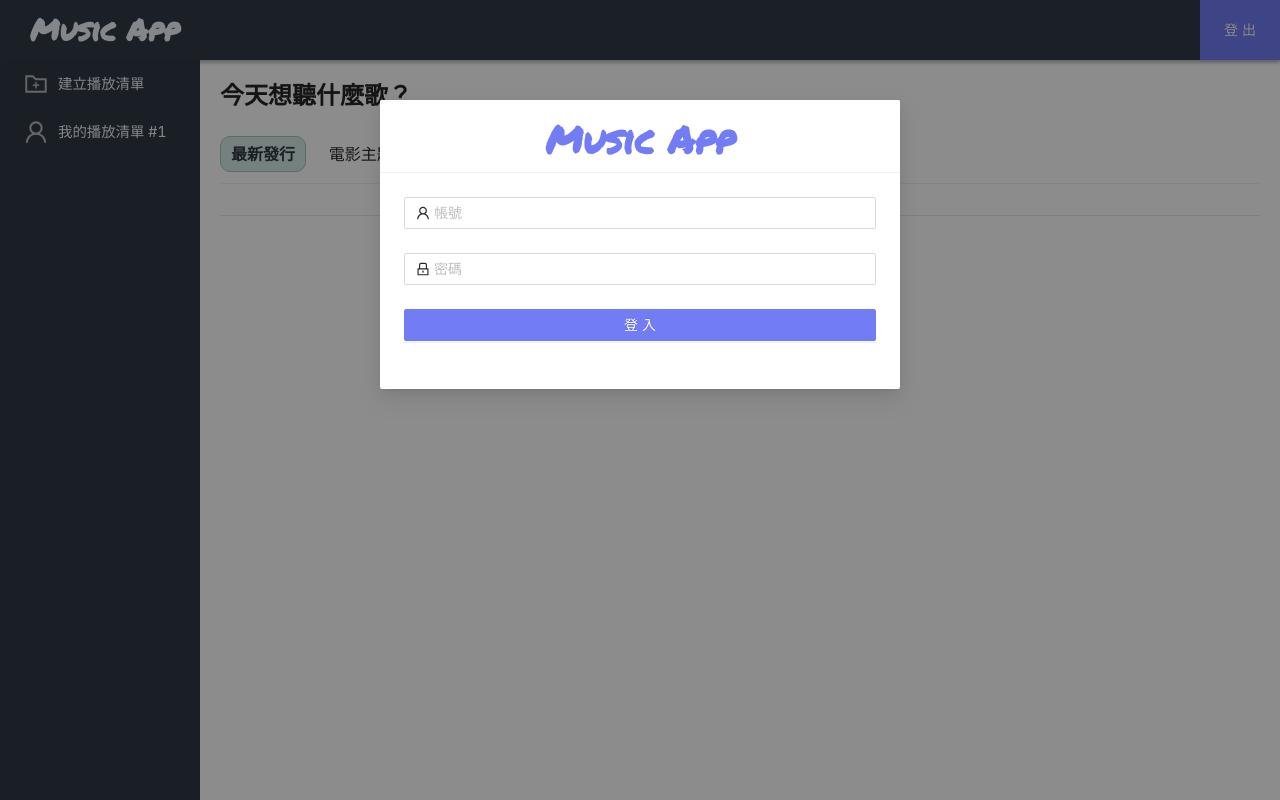
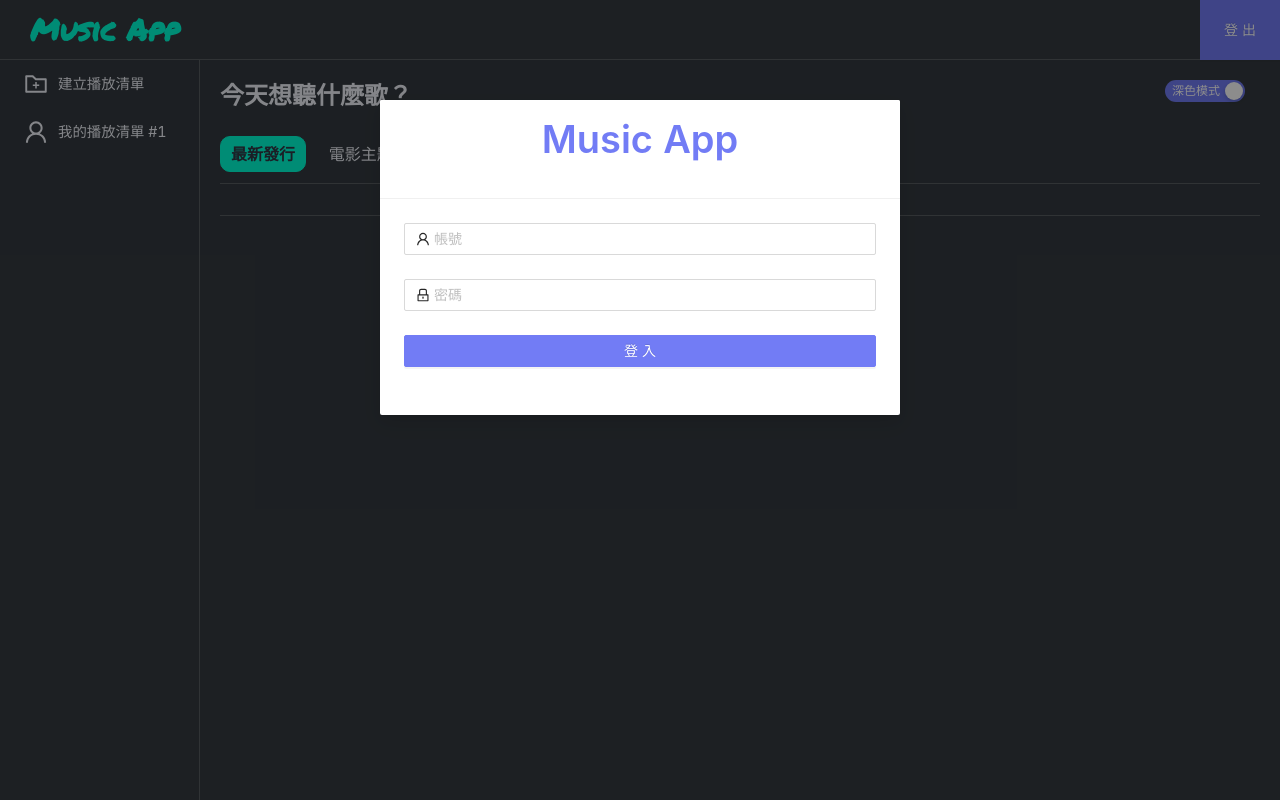
Before and after one commit to chen-chens/project-music-app, a React (Create React App) app: page /master in a window 1280 px wide. Built offline with nearby package versions, Linux system fonts and the light colour scheme.

Commit message:
[v0.2.1] - add theme: dark/light

```diff
--- a/src/App.css
+++ b/src/App.css
@@ -4,6 +4,7 @@
     --primary-color: #727cf5;
     --secondary-color: #a3aaf1;
     --info-color: var(--success-color);
+    --hightlight-color: #00ffd5;
     --active-color: #ff8800;
     --danger-color: #fa5c7c;
     --success-color: #a4c4bb;
@@ -20,10 +21,7 @@
     --gray-900: #313a46;
     --shadow-100: #adadad23;
     --shadow-200: #adadad4d;
-    --shadow-300: #313a4652;
-
-    --light-theme: #fff;
-    --dark-theme: var(--gray-900);
+    --shadow-300: #ffffff1a;
 
     --font-size-base: 1rem;
     --font-weight-base: 400;
@@ -50,25 +48,8 @@ body{
     border-color: var(--secondary-color);
     background: var(--secondary-color);
 }
-
-.ant-typography.logo{
-    height: 40px;
-    color: var(--gray-100);
-    cursor: pointer;
-    font-family: 'Permanent Marker', cursive;
-    margin: 0px 20px;
-}
-
-/* Mobile menu */
-.menuBtn{
-    height: 60px;
-    width: 60px;
-    position: fixed;
-    top: 0;
-    right: 0;
-    font-size: 1.5rem;
-    font-weight: 600;
-    border-radius: 0;
+.ant-row.ant-row-center.ant-row-middle{
+    background-color: var(--gray-800);
 }
 
 /* LogBtn */
@@ -91,83 +72,17 @@ body{
     max-width: 400px;
     box-shadow: 0 0 10px var(--shadow-200);
 }
-
-
-/* Recommendation */
-.ant-tabs-tab:hover{
-    color: var(--primary-color);
-}
-.ant-tabs-tab + .ant-tabs-tab{
-    margin-left: 0.8rem;
-}
-.ant-tabs-tab .ant-tabs-tab-btn{
-    font-size: var(--font-size-base);
-    line-height: var(--line-height-base);
-    padding: 5px 10px;
-    border-radius: 10px
-}
-.ant-tabs-tab.ant-tabs-tab-active .ant-tabs-tab-btn{
-    background-color: var(--success-color-100);
-    color: var(--gray-900);
-    border: 1px solid var(--success-color);
-    text-shadow: none;
-    font-weight: calc(var(--font-weight-base) * 1.5);
-}
-.ant-tabs-ink-bar.ant-tabs-ink-bar-animated{
-    background-color: transparent;
-}
-
-.ant-card.ant-card-bordered.ant-card-hoverable{
-    position: relative;
-    width: calc(100% - 30px);
-    margin: 15px;
-}
-.ant-card.ant-card-bordered.ant-card-hoverable::before{
-    content: '';
-    display: block;
-    width: 60px;
-    height: 60px;
-    border-radius: 50%;
-    border: 2px solid var(--secondary-color);
-    background-color: var(--primary-color);
-    position: absolute;
-    bottom: 20%;
-    right: 20px;
-    color: var(--success-color);
-}
-.ant-card.ant-card-bordered.ant-card-hoverable::after{
-    content: '';
-    display: block;
-    position: absolute;
-    bottom: calc(20% + 17px);
-    right: calc(20px + 17px);
-    border-top: 12px solid transparent;
-    border-bottom: 12px solid transparent;
-    border-right: 0;
-    border-left: 20px solid #ffffff;
-}
-
-.ant-list-split .ant-list-item:hover{
-    background-color: var(--shadow-100);
+.logInCard.ant-card.ant-card-bordered .ant-card-head-title{
+    font-family: 'Permanent Marker', cursive, 'Segoe UI', Roboto, 'Helvetica Neue', Arial,
+    'Noto Sans', sans-serif, 'Apple Color Emoji', 'Segoe UI Emoji', 'Segoe UI Symbol',
+    'Noto Color Emoji';
 }
 
 
-@media(min-width: 576px){
-    .ant-card.ant-card-bordered.ant-card-hoverable{
-        width: calc(50% - 30px);
-    }
-
-}
-
 @media(min-width: 768px){
-    .menuBtn{
-        display: none;
-    }
     .logBtn{
         display: block;
     }
-
-
     .logInCard.ant-card.ant-card-bordered{
         width: 400px;
         border: 1px solid var(--gray-200);
@@ -175,42 +90,4 @@ body{
     .logInCard .ant-card-head{
         border-bottom: 1px solid var(--gray-200);
     }
-
-    .ant-card.ant-card-bordered.ant-card-hoverable{
-        width: calc(33.333333% - 30px);
-    }
-    .ant-card.ant-card-bordered.ant-card-hoverable::before{
-        width: 0px;
-        height: 0px;
-        transition: linear .2s;
-    }
-    .ant-card.ant-card-bordered.ant-card-hoverable:hover::before{
-        width: 60px;
-        height: 60px;
-    }
-    .ant-card.ant-card-bordered.ant-card-hoverable::after{
-        border: none;
-        transition: linear .2s;
-    }
-    .ant-card.ant-card-bordered.ant-card-hoverable:hover::after{
-        border-top: 12px solid transparent;
-        border-bottom: 12px solid transparent;
-        border-right: 0;
-        border-left: 20px solid #ffffff;
-    }
-
 }
-
-@media(min-width: 1200px){
-    .ant-card.ant-card-bordered.ant-card-hoverable{
-        width: calc(25% - 30px);
-    }
-
-}
-
-@media(min-width: 1600px){
-    .ant-card.ant-card-bordered.ant-card-hoverable{
-        width: calc(20% - 30px);
-    }
-
-}
--- /dev/null
+++ b/src/common/components/container.tsx
@@ -0,0 +1,66 @@
+import styled from "styled-components";
+
+export const Container = styled.main`
+    .ant-typography{
+        color: ${props => props.theme.color};
+    }
+    .ant-tabs-top > .ant-tabs-nav::before{
+        border-bottom: 1px solid var(--shadow-200);
+    }
+    .ant-tabs-tab:hover{
+        color: var(--primary-color);
+    }
+    .ant-tabs-tab + .ant-tabs-tab{
+        margin-left: 0.8rem;
+    }
+    .ant-tabs-tab .ant-tabs-tab-btn{
+        font-size: var(--font-size-base);
+        line-height: var(--line-height-base);
+        padding: 5px 10px;
+        border-radius: 10px;
+        color: ${props => props.theme.color};
+    }
+    .ant-tabs-tab.ant-tabs-tab-active .ant-tabs-tab-btn{
+        background-color: ${props => props.theme.hightColor};
+        color: var(--gray-900);
+        border: 1px solid;
+        border-color: ${props => props.theme.hightBorderColor};
+        text-shadow: none;
+        font-weight: calc(var(--font-weight-base) * 1.5);
+    }
+    .ant-tabs-ink-bar.ant-tabs-ink-bar-animated{
+        background-color: transparent;
+    }
+
+    .ant-list-split .ant-list-item{
+        border-bottom: 1px solid var(--shadow-200);
+    }
+    .ant-list-split .ant-list-item:hover{
+        background-color: var(--shadow-100);
+    }
+    .ant-list-item-meta-title,
+    .ant-list-item-meta-description{
+        color: ${props => props.theme.color};
+    }
+
+    .ant-table{
+        background-color: ${props => props.theme.background};
+    }
+    .ant-table-small .ant-table-thead > tr > th{
+        background-color: ${props => props.theme.navBground};
+    }
+    .ant-table-tbody > tr > td{
+        border-bottom: 1px solid var(--shadow-200);
+    }
+    .ant-table-cell,
+    .ant-empty-description,
+    .ant-table-small .ant-table-thead > tr > th{
+        color: ${props => props.theme.color};
+    }
+    .ant-table-tbody > tr.ant-table-row:hover > td,
+    .ant-table-tbody > tr > td.ant-table-cell-row-hover,
+    .ant-table-tbody > tr.ant-table-placeholder:hover > td{
+        background-color: var(--shadow-100);
+    }
+
+`;
--- a/src/common/layouts/basicLayout.tsx
+++ b/src/common/layouts/basicLayout.tsx
@@ -1,5 +1,8 @@
 import { Col, Divider, Row, Typography } from "antd";
 import React from "react";
+import { useContext } from "react";
+import { Container } from "../components/container";
+import { ThemeContext } from "../style";
 
 
 interface BasicLayoutProps{
@@ -9,8 +12,10 @@ interface BasicLayoutProps{
 }
 
 export default function BasicLayout(props: BasicLayoutProps){
+    const theme = useContext(ThemeContext);
 
     return(
+        <Container theme={theme}>
             <Row gutter={[15, 15]}>
                 <Col span={24}>
                     <Typography.Title level={2}>{props.title}</Typography.Title>
@@ -19,5 +24,6 @@ export default function BasicLayout(props: BasicLayoutProps){
                 <Divider dashed style={{margin: 0}}/>
                 <Col span={24}>{props.details}</Col>
             </Row>
+        </Container>
     )
 }
--- a/src/common/style/index.ts
+++ b/src/common/style/index.ts
@@ -1,10 +1,24 @@
+import React from "react";
+
 export const icon_style = {fontSize: "1.5rem", fontWeight: 600};
 
-export const cus_primary_color = "#727cf5";
+export const themes = {
+    light: {
+        background: "#fff",
+        navBground: "var(--shadow-100)",
+        color: "var(--gray-900)",
+        hightColor: "var(--success-color-100)",
+        hightBorderColor: "var(--success-color)",
+        logoColor: "#fff",
+    },
+    dark: {
+        background: "var(--gray-800)",
+        navBground: "var(--gray-800)",
+        color: "var(--gray-100)",
+        hightColor: "var(--hightlight-color)",
+        hightBorderColor: "var(--hightlight-color)",
+        logoColor: "var(--hightlight-color)",
+    }
+};
 
-export const color_style = {
-    primaryColor: "#727cf5",
-    primaryColorHover: "#727df5c4",
-    primaryColorActive: "#a4c4bb",
-
-}
+export const ThemeContext = React.createContext(themes.dark);
--- a/src/index.tsx
+++ b/src/index.tsx
@@ -5,14 +5,17 @@ import reportWebVitals from './reportWebVitals';
 import { BrowserRouter as Router } from "react-router-dom";
 import { Provider } from 'react-redux';
 import { store } from './reduxToolkit/store';
+import { ThemeContext, themes } from './common/style';
 
 
 ReactDOM.render(
     <React.StrictMode>
        <Provider store={store}>
-          <Router>
+
+            <Router>
             <App />
           </Router>
+
        </Provider>
     </React.StrictMode>,
   document.getElementById('root')
--- a/src/page/home/components/navBar.tsx
+++ b/src/page/home/components/navBar.tsx
@@ -4,8 +4,8 @@ import { SideBar } from "../layouts";
 import { useNavigate } from "react-router-dom";
 import { useDispatch, useSelector } from "react-redux";
 import { currentPlayingActions, currentUserActions, currentUserData } from "../../../reduxToolkit";
-import { icon_style } from "../../../common/style";
-import React from "react";
+import { icon_style, ThemeContext } from "../../../common/style";
+import React, { useContext } from "react";
 
 interface NavBarProps {
     showMobileNav: boolean;
@@ -18,6 +18,7 @@ export default function NavBar(props: NavBarProps){
     const dispatch = useDispatch();
     const navigate = useNavigate();
     const userPlayLists = useSelector(currentUserData.userPlayLists);
+    const theme = useContext(ThemeContext);
 
     const handleLogOut = () => {
         navigate("/");
@@ -49,7 +50,7 @@ export default function NavBar(props: NavBarProps){
 
 
     return(
-        <SideBar showMobileNav={props.showMobileNav}>
+        <SideBar showMobileNav={props.showMobileNav} theme={theme}>
             <Menu theme="dark" mode="inline" defaultValue={BUILD_PLAYLIST} onClick={(e) => handleMenuClick(e.key)}>
                 <Menu.Item key={BUILD_PLAYLIST} icon={<FolderAddOutlined style={icon_style}/>}>
                     建立播放清單
--- a/src/page/home/components/recommendation.tsx
+++ b/src/page/home/components/recommendation.tsx
@@ -1,8 +1,11 @@
 import { Card, Spin, Tabs, Typography } from "antd";
 import Meta from "antd/lib/card/Meta";
-import React, { useEffect, useState } from "react";
+import React, { useContext, useEffect, useState } from "react";
 import { useDispatch, useSelector } from "react-redux";
+import styled from "styled-components";
 import AlertNotification from "../../../common/components/alertNotifacation";
+import { Container } from "../../../common/components/container";
+import { ThemeContext } from "../../../common/style";
 import { currentPlayingActions, currentUserData } from "../../../reduxToolkit";
 import { spotifyApi, checkStatusCode } from "../../../service/url";
 import { Genrees } from "../../../type/genrees";
@@ -10,6 +13,7 @@ import { DetailList } from "../layouts";
 
 
 export default function Recommendation(){
+    const theme = useContext(ThemeContext);
     const dispatch = useDispatch();
     const token = useSelector(currentUserData.token);
     const [ recommendationList, setRecommendationList ] = useState<SpotifyApi.TrackObjectFull[]>([]);
@@ -68,7 +72,7 @@ export default function Recommendation(){
     }, [token, genresKey])
 
     return(
-        <>
+        <Container theme={theme}>
             <Typography.Title level={3}>今天想聽什麼歌？</Typography.Title>
             <Tabs onChange={(key: string)=> setGenresKey(key)}>
                 {categoryTags.map(tag => (
@@ -79,7 +83,6 @@ export default function Recommendation(){
                                     <Card
                                         key={item.id}
                                         hoverable
-                                        // style={{ width: 240, margin: 15 }}
                                         cover={<img alt={item.name} src={item.album.images[0].url} />}
                                         onClick={()=>  {
                                             dispatch(currentPlayingActions.showPlayBar());
@@ -95,6 +98,6 @@ export default function Recommendation(){
                     </Tabs.TabPane>
                 ))}
             </Tabs>
-        </>
+        </Container>
     )
 }
--- a/src/page/home/index.tsx
+++ b/src/page/home/index.tsx
@@ -1,7 +1,7 @@
-import React, { useEffect, useState } from "react";
+import React, { useContext, useEffect, useState } from "react";
 import { CopyRight, MainBody, Layout, TopHeader } from "./layouts";
 import { MenuOutlined } from '@ant-design/icons';
-import { Button, Typography } from "antd";
+import { Button, Switch, Typography } from "antd";
 import { Outlet, useLocation, useNavigate } from "react-router";
 import qs from "qs";
 import { useDispatch, useSelector } from "react-redux";
@@ -9,9 +9,11 @@ import { currentPlayingActions, currentPlayingData, currentUserActions, currentU
 import NavBar from "./components/navBar";
 import PlayBar from "../../common/components/playBar";
 import LoginModal from "../logIn/loginMadal";
+import { ThemeContext, themes } from "../../common/style";
 
 
 export default function Home(){
+    const theme = useContext(ThemeContext);
     const dispatch = useDispatch();
     const navigate = useNavigate();
     const location = useLocation(); // To get url
@@ -21,6 +23,7 @@ export default function Home(){
     const token = useSelector(currentUserData.token);
 
     const [ showMobileNav, setShowMobileNav ] = useState(false);
+    const [ themeState, setThemeState ] = useState(themes.dark);
 
     useEffect(()=> {
         if(urlParams.access_token){
@@ -41,8 +44,9 @@ export default function Home(){
     }
 
     return(
+        <ThemeContext.Provider value={themeState}>
             <Layout>
-            <TopHeader>
+                <TopHeader theme={themeState}>
                     <Typography.Title level={2} className="logo" onClick={() => navigate("/master")}>Music App</Typography.Title>
                     <Button className="menuBtn" type="primary" onClick={() => setShowMobileNav(!showMobileNav)}>
                         <MenuOutlined />
@@ -52,12 +56,19 @@ export default function Home(){
 
                 <NavBar showMobileNav={showMobileNav} setShowMobileNav={setShowMobileNav}/>
 
-            <MainBody>
+                <MainBody theme={themeState}>
+                    <Switch
+                        checkedChildren={"深色模式"}
+                        unCheckedChildren={"淺色模式"}
+                        defaultChecked
+                        onChange={() => setThemeState((pre) => (pre === themes.light ? themes.dark : themes.light))}
+                    />
                     <Outlet />
                     <CopyRight>Music App © 2022 By Chen Huei Jan</CopyRight>
                 </MainBody>
                 { showPlayBar && <PlayBar /> }
                 <LoginModal expired={expired}/>
             </Layout>
+        </ThemeContext.Provider>
     )
 }
--- a/src/page/home/layouts/index.tsx
+++ b/src/page/home/layouts/index.tsx
@@ -14,10 +14,39 @@ export const TopHeader = styled.header`
     position: fixed;
     z-index: 2;
     padding: 10px;
-    background-color: var(--dark-theme);
-    box-shadow: 0px 3px 3px var(--shadow-300);
+    background-color: var(--gray-800);
+    border-bottom: 1px solid var(--shadow-200);
     display: flex;
     justify-content: space-between;
+
+    .ant-typography.logo{
+        height: 40px;
+        color: ${props => props.theme.logoColor};
+        cursor: pointer;
+        font-family: 'Permanent Marker', cursive, 'Segoe UI', Roboto, 'Helvetica Neue', Arial,
+        'Noto Sans', sans-serif, 'Apple Color Emoji', 'Segoe UI Emoji', 'Segoe UI Symbol',
+        'Noto Color Emoji';
+        margin: 0px 20px;
+    }
+
+    /* Mobile menu */
+    .menuBtn{
+        height: 60px;
+        width: 60px;
+        position: fixed;
+        top: 0;
+        right: 0;
+        font-size: 1.5rem;
+        font-weight: 600;
+        border-radius: 0;
+    }
+
+    @media(min-width: 768px){
+        .menuBtn{
+            display: none;
+        }
+    }
+
 `;
 
 
@@ -31,7 +60,8 @@ export const SideBar = styled.aside<SideBarProps>`
     left: 0;
     width: ${props => props.showMobileNav ? "100%" : 0};
     height: ${props => props.showMobileNav ? "100vh" : "auto"};
-    background-color: var(--dark-theme);
+    background-color: ${props => props.theme.navBground};
+    border-right: 1px solid var(--shadow-200);
     transition: .2s all;
 
     ::before{
@@ -39,6 +69,7 @@ export const SideBar = styled.aside<SideBarProps>`
         display: block;
         margin-top: 60px;
     }
+
     .ant-menu-dark.ant-menu-dark:not(.ant-menu-horizontal) .ant-menu-item-selected{
         background-color: var(--primary-color);
     }
@@ -46,11 +77,14 @@ export const SideBar = styled.aside<SideBarProps>`
         display: ${props => props.showMobileNav ? "block" : "none"};
         transition: .5s all;
         height: auto;
-        background-color: var(--dark-theme);
+        background-color: transparent;
+    }
+    .ant-menu-item .anticon.ant-menu-item-icon{
+        color: ${props => props.theme.color};
     }
     .ant-menu-title-content{
         font-size: calc(var(--font-size-base) * 0.9);
-        color: var(--gray-100);
+        color: ${props => props.theme.color};
     }
 
     /* Medium */
@@ -75,7 +109,16 @@ export const MainBody = styled.section`
     margin-top: 60px;
     position: relative;
     transition: 0.2s all;
-    background-color: var(--light-theme);
+    background-color: ${props => props.theme.background};
+
+    .ant-switch{
+        position: absolute;
+        right: 35px;
+        z-index: 2;
+    }
+    .ant-switch.ant-switch-checked{
+        background-color: var(--primary-color);
+    }
 
     /* Medium */
     @media(min-width: 768px) {
@@ -87,6 +130,84 @@ export const MainBody = styled.section`
 export const DetailList = styled.main`
     display: flex;
     flex-wrap: wrap;
+
+    .ant-card.ant-card-bordered.ant-card-hoverable{
+        position: relative;
+        width: calc(100% - 30px);
+        margin: 15px;
+    }
+    .ant-card.ant-card-bordered.ant-card-hoverable::before{
+        content: '';
+        display: block;
+        width: 60px;
+        height: 60px;
+        border-radius: 50%;
+        border: 2px solid var(--secondary-color);
+        background-color: var(--primary-color);
+        position: absolute;
+        bottom: 20%;
+        right: 20px;
+        color: var(--success-color);
+    }
+    .ant-card.ant-card-bordered.ant-card-hoverable::after{
+        content: '';
+        display: block;
+        position: absolute;
+        bottom: calc(20% + 17px);
+        right: calc(20px + 17px);
+        border-top: 12px solid transparent;
+        border-bottom: 12px solid transparent;
+        border-right: 0;
+        border-left: 20px solid #ffffff;
+    }
+
+    @media(min-width: 576px){
+        .ant-card.ant-card-bordered.ant-card-hoverable{
+            width: calc(50% - 30px);
+        }
+    }
+
+    @media(min-width: 768px){
+
+        .ant-card.ant-card-bordered.ant-card-hoverable{
+            width: calc(33.333333% - 30px);
+        }
+        .ant-card.ant-card-bordered.ant-card-hoverable::before{
+            width: 0px;
+            height: 0px;
+            transition: linear .2s;
+        }
+        .ant-card.ant-card-bordered.ant-card-hoverable:hover::before{
+            width: 60px;
+            height: 60px;
+        }
+        .ant-card.ant-card-bordered.ant-card-hoverable::after{
+            border: none;
+            transition: linear .2s;
+        }
+        .ant-card.ant-card-bordered.ant-card-hoverable:hover::after{
+            border-top: 12px solid transparent;
+            border-bottom: 12px solid transparent;
+            border-right: 0;
+            border-left: 20px solid #ffffff;
+        }
+
+    }
+
+    @media(min-width: 1200px){
+        .ant-card.ant-card-bordered.ant-card-hoverable{
+            width: calc(25% - 30px);
+        }
+
+    }
+
+    @media(min-width: 1600px){
+        .ant-card.ant-card-bordered.ant-card-hoverable{
+            width: calc(20% - 30px);
+        }
+
+    }
+
 `;
 
 
```
Also changed, not shown: src/page/myPlayLists/index.tsx (+7 -7 lines). Lines whose indentation alone changed are shown as unchanged.
